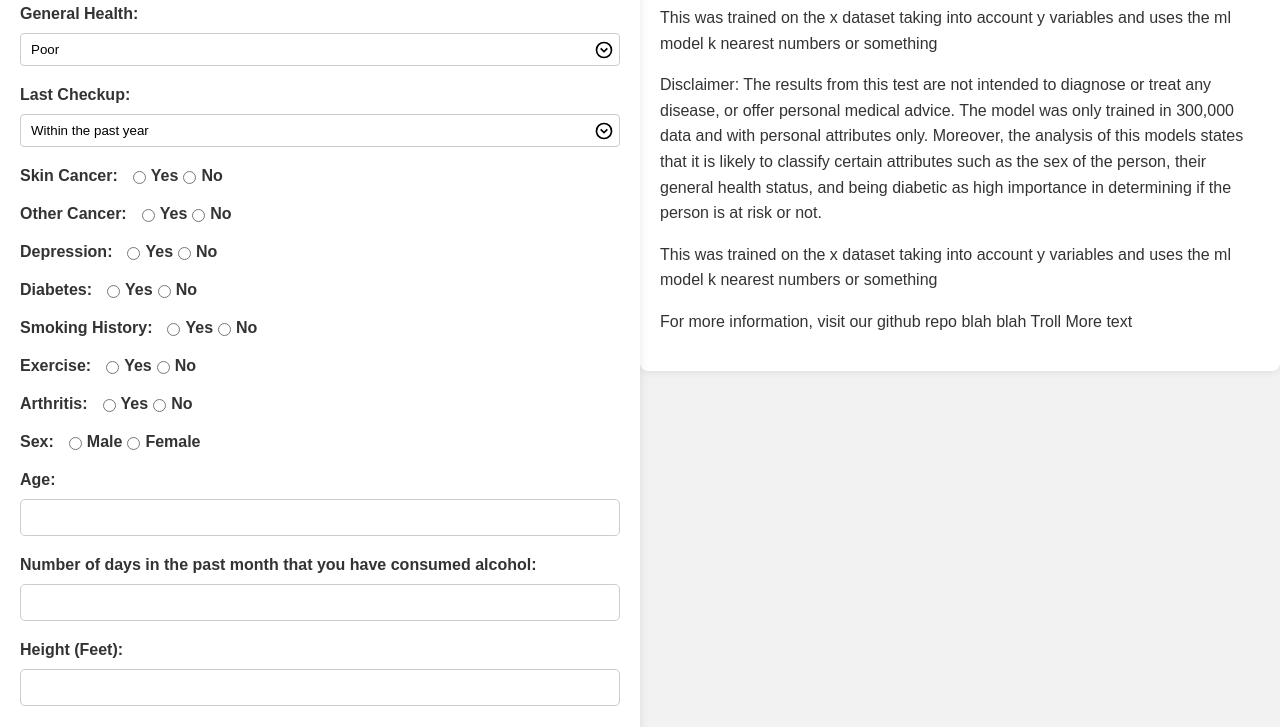
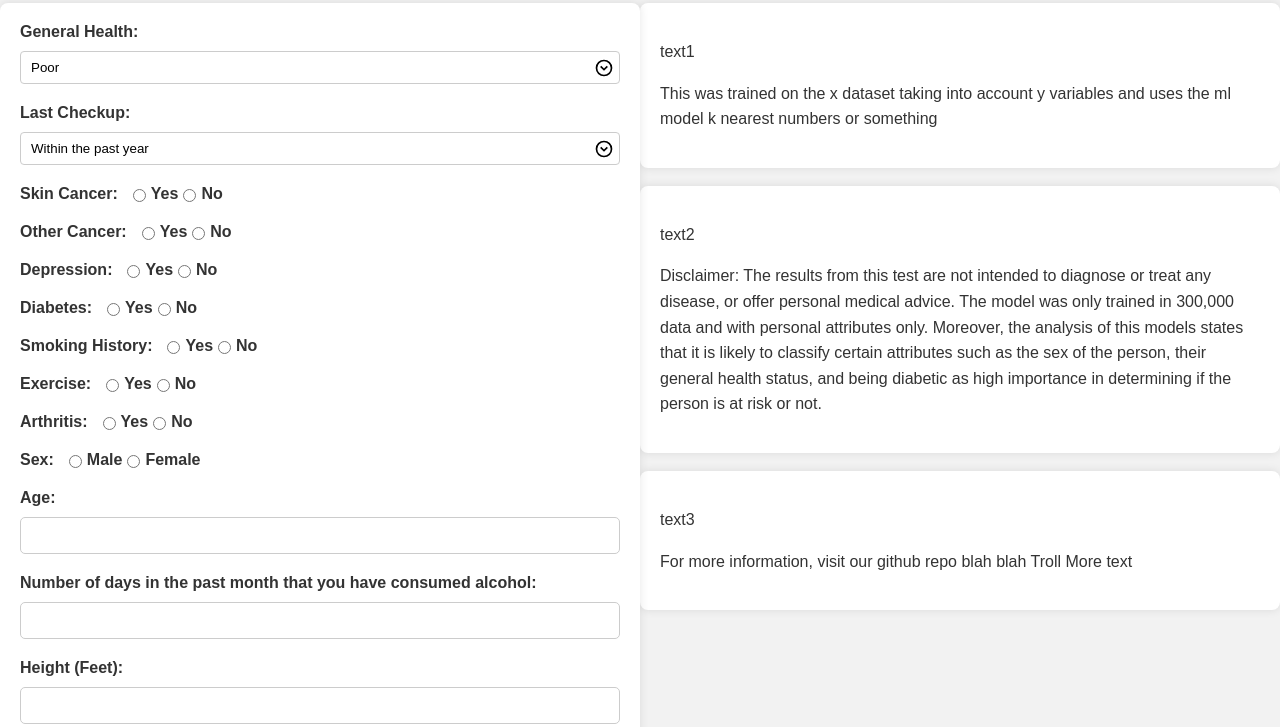
Before and after one commit to adurr21/CardioHealthModel, a plain HTML site: page frontend/index.html in a window 1280 px wide. Shown: the part 122-849 px from the top of the page. Drawn offline with Linux system fonts and the light colour scheme.

Commit message:
Update index.html
Updated CSS

```diff
--- a/frontend/index.html
+++ b/frontend/index.html
@@ -12,6 +12,7 @@
 <body>
     <div style="width: 100%;">
     <div style="width: 50%; height: 100px; float: left;">
+        <br>
     <h1>Cardiovascular Risk Prediction</h1>
     <form id="predictionForm">
 
@@ -151,12 +152,26 @@
 
     <script src="js/script.js" async defer></script>
     </div>
+    <br>
     <div style="margin-left: 50%; height: 100px;">
+        <h1> Our model does x y and z</h1>
+
         <form id="predictionForm">
-            <h1> Our model does x y and z</h1>
+            <p>text1</p>
             <p>This was trained on the x dataset taking into account y variables and uses the ml model k nearest numbers or something</p>
+
+        </form>
+        <br>
+        <form id="predictionForm">
+            <p>text2</p>
+
             <p>Disclaimer: The results from this test are not intended to diagnose or treat any disease, or offer personal medical advice.                     The model was only trained in 300,000 data and with  personal attributes only. Moreover, the analysis of                         this models states that it is likely to classify certain attributes  such as the sex of the person, their general health status, and being                              diabetic as high importance in determining if  the person is at risk or not.</p>
-<p>This was trained on the x dataset taking into account y variables and uses the ml model k nearest numbers or something
+
+        </form>
+        <br>
+
+        <form id="predictionForm">
+            <p>text3</p>
 
             <p>
 
@@ -166,10 +181,7 @@
 
                 More text
                 </p>
-
         </form>
-
-
 
     </div>
 </div>
```
Lines whose indentation alone changed are shown as unchanged.
